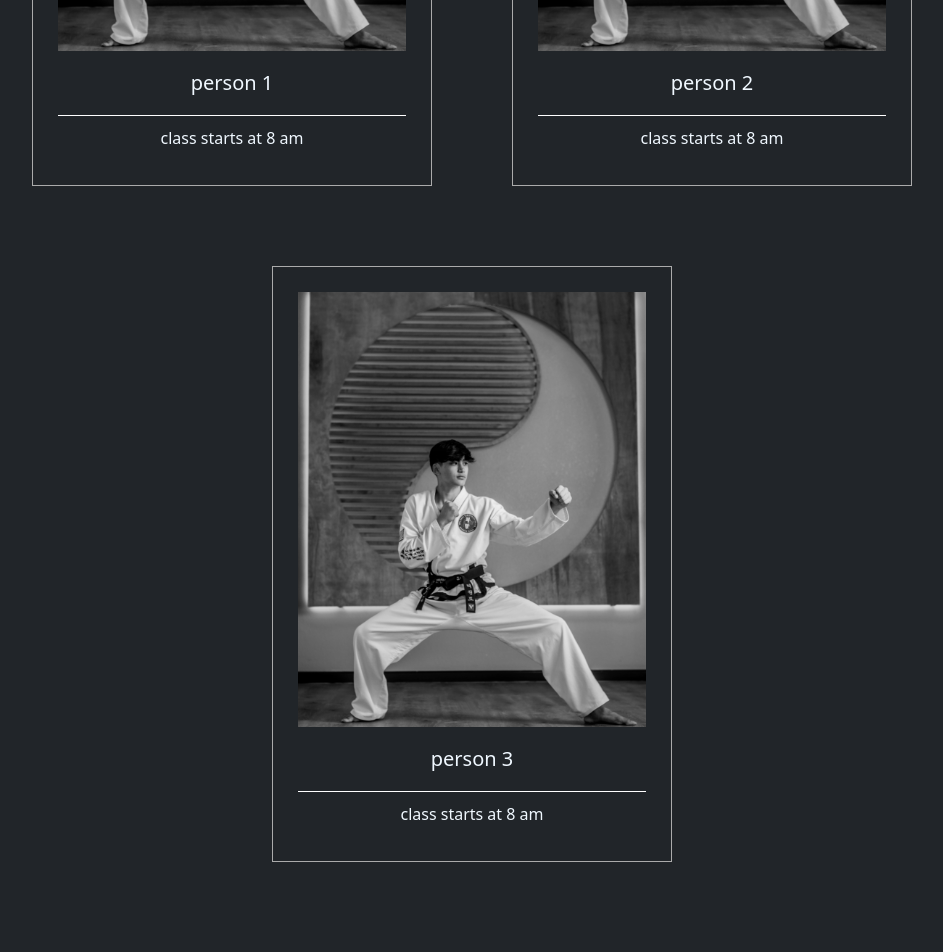
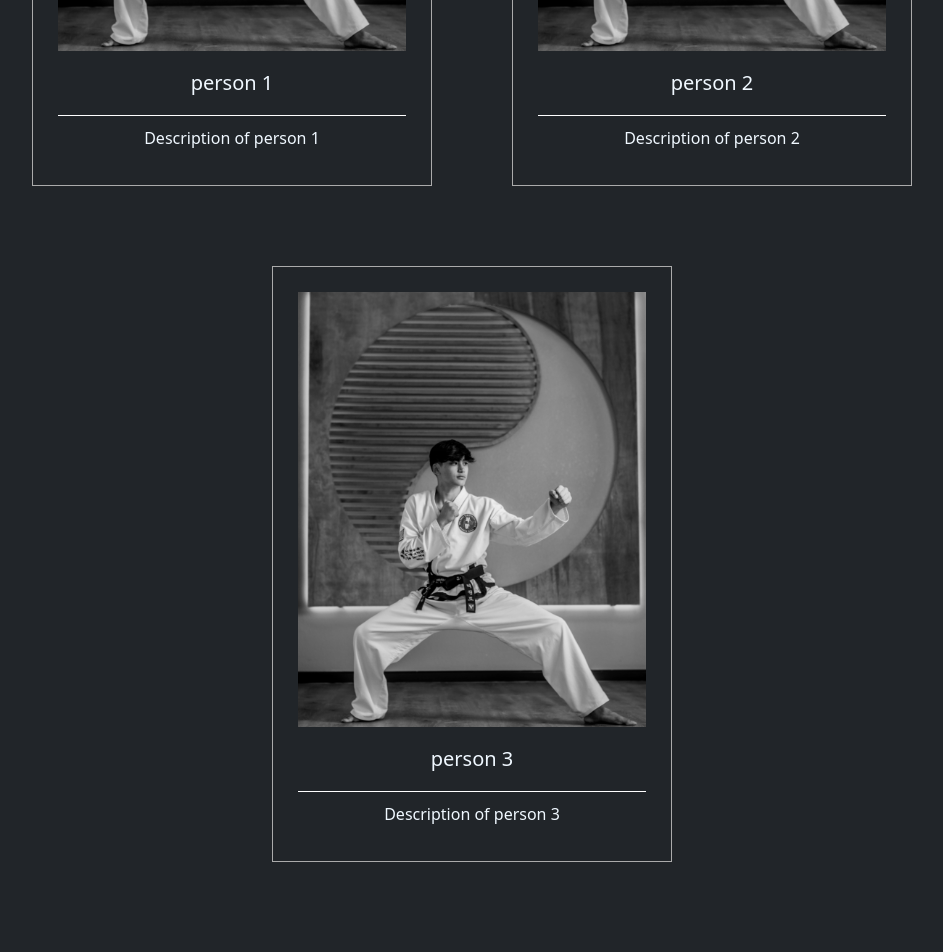
Before and after one commit to Naidiri1/taekwondo-website, a React (Create React App) app: page / in a window 1280 px wide. Shown: the part 4060-5012 px from the top of the page, without its empty margins (168-1111 px from the left). Built offline with nearby package versions, Linux system fonts and the light colour scheme; no server answers.

Commit message:
adding description

```diff
--- a/src/components/Team/members.js
+++ b/src/components/Team/members.js
@@ -4,17 +4,17 @@ const member = [
   {
     img:teamOne,
     cardTitle: "person 1",
-    cardDescription: "class starts at 8 am",
+    cardDescription: "Description of person 1",
   },
   {
     img:teamOne,
     cardTitle: "person 2",
-    cardDescription: "class starts at 8 am",
+    cardDescription: "Description of person 2",
   },
   {
     img:teamOne,
     cardTitle: "person 3",
-    cardDescription: "class starts at 8 am",
+    cardDescription: "Description of person 3",
   },
 ];
 
```
